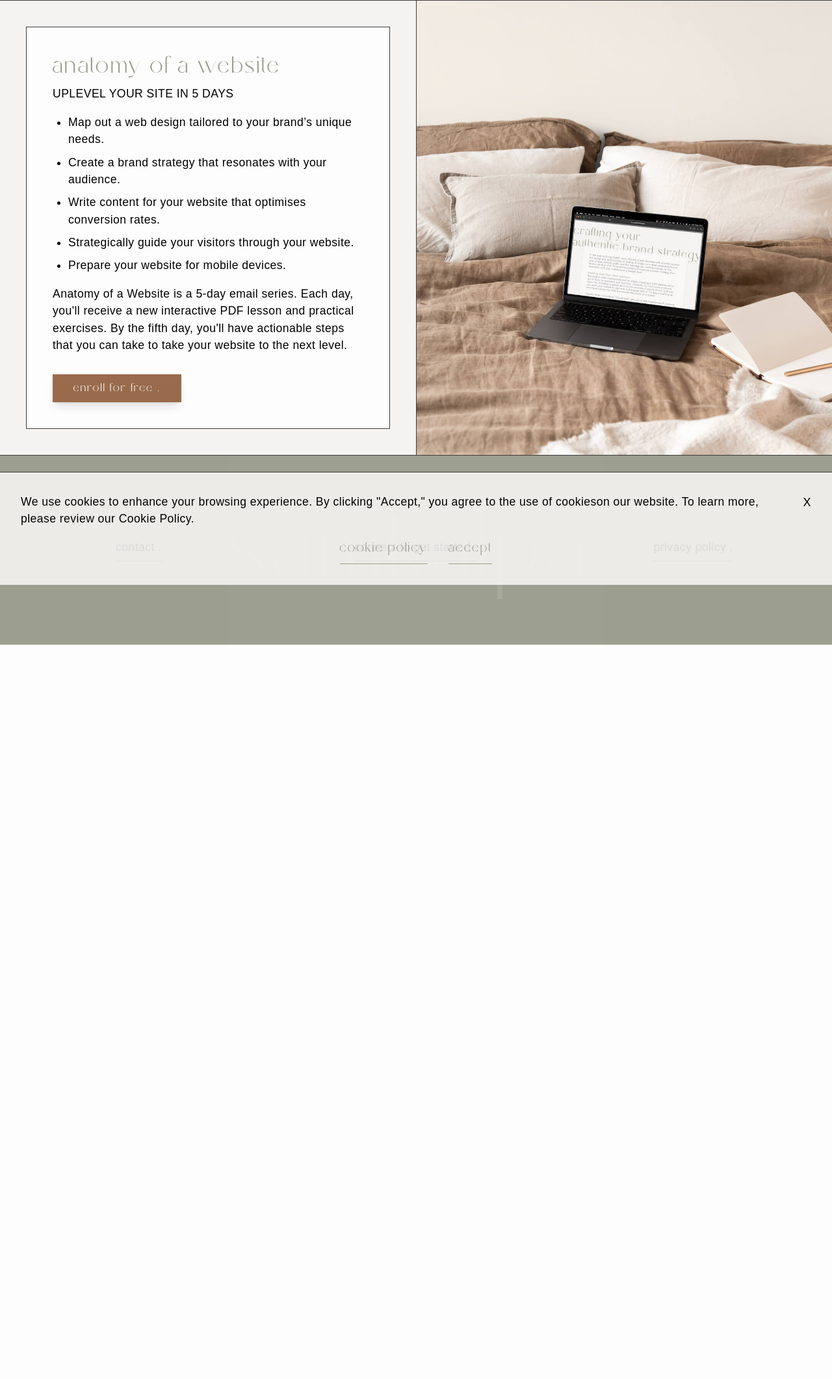
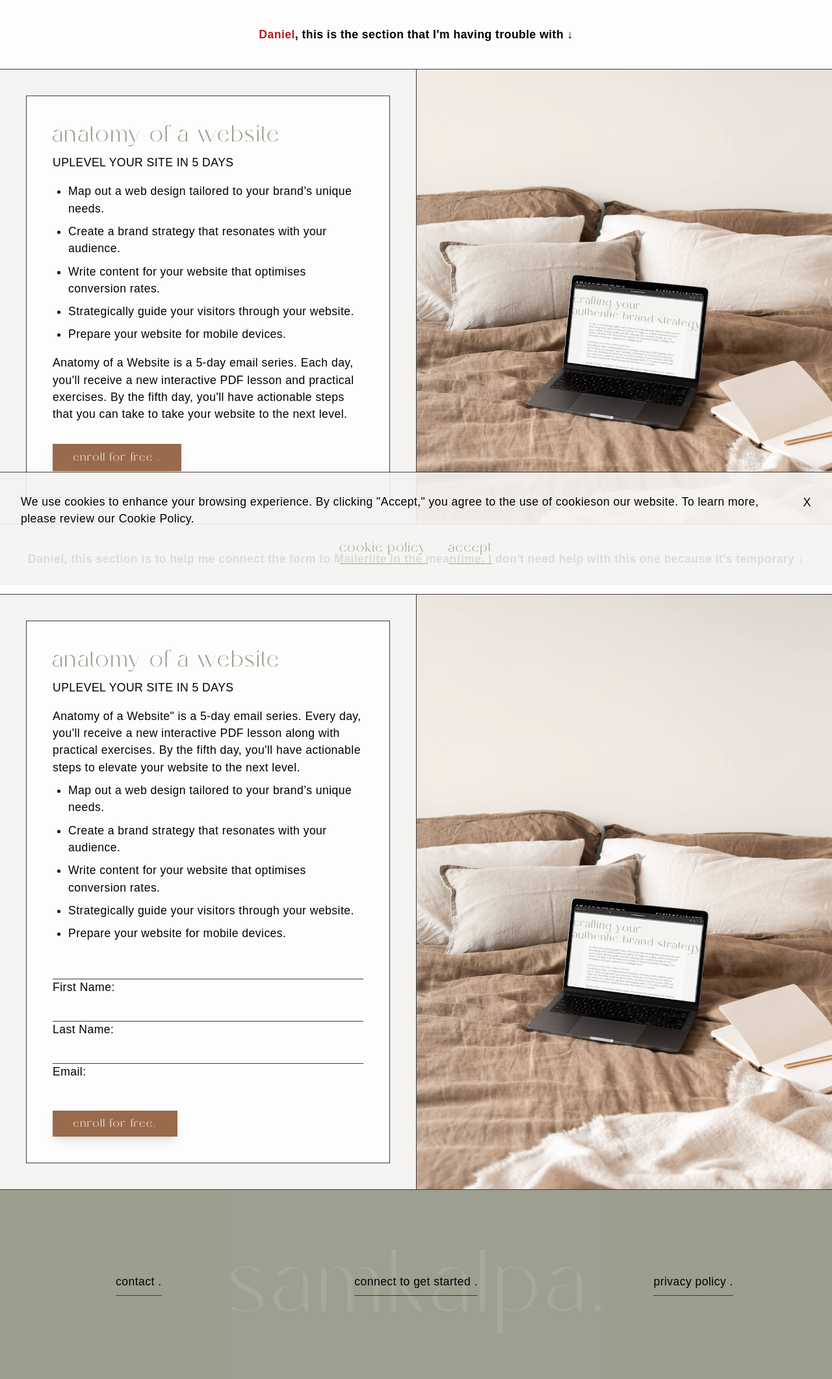
Before and after one commit to brittwoodard/embodied-creative, a Jekyll site: the page built from anatomy-of-a-website.html, in a window 1280 px wide. Shown: the whole page at 65% size. Built offline with Jekyll 4.4.1, drawn with Linux system fonts in a browser that asks for light colours; nearby versions of some CDN libraries; some web fonts are replaced; before the commit the page ends 992 px from its top, so only the background shows below that.

Commit message:
added temp form

```diff
--- a/anatomy-of-a-website.html
+++ b/anatomy-of-a-website.html
@@ -2,6 +2,7 @@
 layout: default
 hide-from-google: true
 ---
+<p class="p-10 text-center font-bold"><span class="text-red-700">Daniel</span>, this is the section that I'm having trouble with ↓</p>
 <section class="grid grid-cols-2 bg-medium border-y border-black divide-x-[1px] divide-black">
     <div class="p-10">
         <div class="p-10 bg-light border border-black">
@@ -23,3 +24,52 @@ hide-from-google: true
     <div class="bg-image-style"
         style="background-image: url('/images/samkalpa-portfolio-2.jpg');background-position: 50% 70%;"></div>
 </section>
+
+<p class="p-10 text-center font-bold">Daniel, this section is to help me connect the form to Mailerlite in the meantime.  I don't need help with this one because it's temporary ↓</p>
+<section class="grid grid-cols-2 bg-medium border-y border-black divide-x-[1px] divide-black">
+    <div class="p-10">
+        <div class="p-10 bg-light border border-black">
+            <h2 class="text-4xl mb-[0.25em]">Anatomy Of A Website</h2>
+            <p class="uppercase mb-[1em]">Uplevel Your Site In 5 Days</p>
+            <p class="mb-[0.5em]">Anatomy of a Website" is a 5-day email series. Every day, you'll receive a new interactive PDF lesson along with practical exercises. By the fifth day, you'll have actionable steps to elevate your website to the next level.</p>
+            <ul>
+                <li>Map out a web design tailored to your brand’s unique needs.</li>
+                <li>Create a brand strategy that resonates with your audience.</li>
+                <li>Write content for your website that optimises conversion rates.</li>
+                <li>Strategically guide your visitors through your website.</li>
+                <li>Prepare your website for mobile devices.</li>
+            </ul>
+
+            <div>
+                <form
+                name="lead"
+                method="post"
+                data-netlify="true"
+                action="/index.html"
+                onSubmit="submit"
+                data-netlify-honeypot="pot-field" class="leading-6">
+
+                <input class="d-none" name="bot-field">
+                <div class="mb-4">
+                    <input type="text" id="first-name" name="first-name" class="block border-b border-black w-full">
+                    <label for="first-name">First Name:</label>
+                </div>
+
+                <div class="mb-4">
+                    <input type="text" id="last-name" name="last-name" class="block border-b border-black w-full">
+                    <label for="last-name">Last Name:</label>
+                </div>
+
+                <div class="mb-4">
+                    <input type="email" id="email" name="email" class="block border-b border-black w-full">
+                    <label for="email">Email:</label>
+                </div>
+
+                <button type="submit" class="button">Enroll for free.</button>
+            </form>
+            </div>
+        </div>
+    </div>
+    <div class="bg-image-style"
+        style="background-image: url('/images/samkalpa-portfolio-2.jpg');background-position: 50% 70%;"></div>
+</section>
--- a/assets/css/output-style.css
+++ b/assets/css/output-style.css
@@ -828,6 +828,9 @@ input[type="checkbox"]:checked::before {
 .mt-\[75\%\] {
   margin-top: 75%;
 }
+.mb-\[0\.5em\] {
+  margin-bottom: 0.5em;
+}
 .block {
   display: block;
 }
@@ -1128,6 +1131,9 @@ input[type="checkbox"]:checked::before {
   font-size: 1.25rem;
   line-height: 1.75rem;
 }
+.font-bold {
+  font-weight: 700;
+}
 .uppercase {
   text-transform: uppercase;
 }
@@ -1168,6 +1174,10 @@ input[type="checkbox"]:checked::before {
 .text-medium {
   --tw-text-opacity: 1;
   color: rgb(245 243 241 / var(--tw-text-opacity));
+}
+.text-red-700 {
+  --tw-text-opacity: 1;
+  color: rgb(185 28 28 / var(--tw-text-opacity));
 }
 .opacity-70 {
   opacity: 0.7;
```
